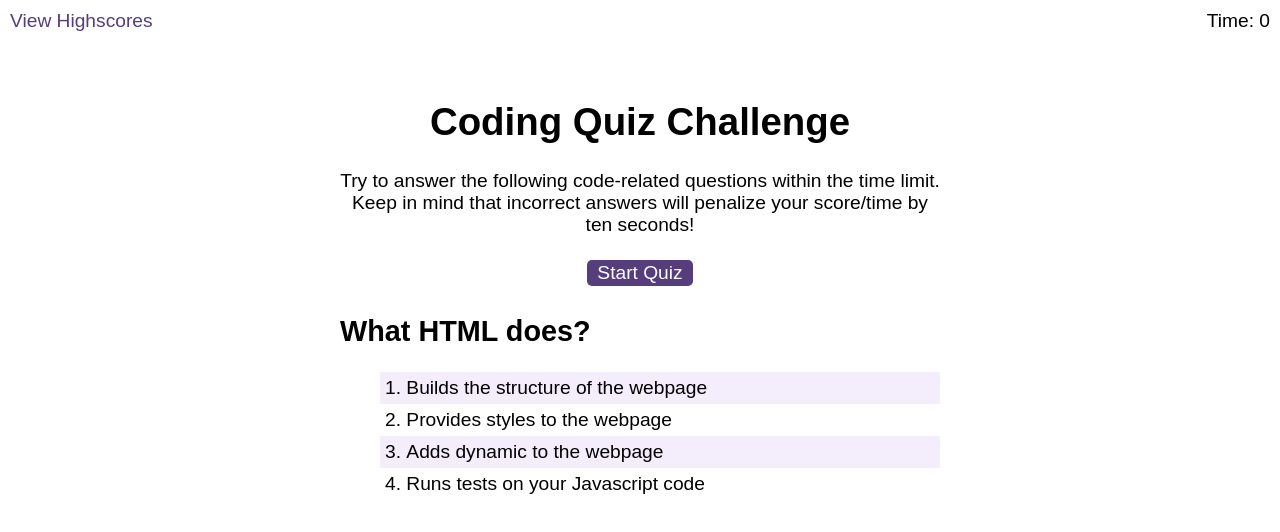
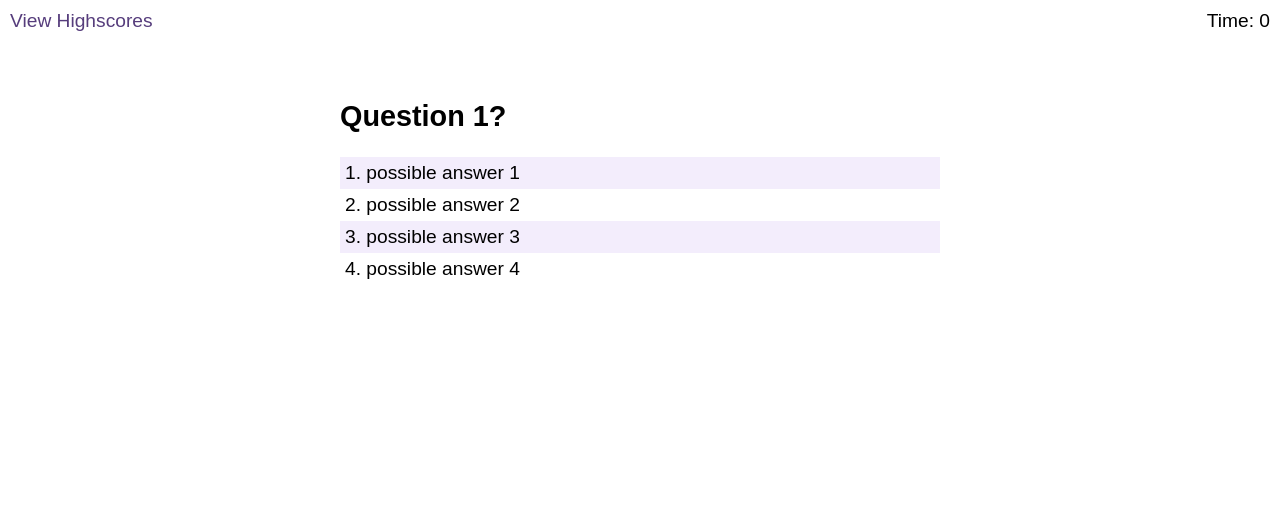
Before and after one commit to AstaRem/coding-quiz-timed, a plain HTML site: page index.html in a window 1280 px wide. Both pictures are taken after a click on the button "Start Quiz". Drawn offline with Linux system fonts and the light colour scheme.

Commit message:
dynamically displays the question, but can't get the choice text yet

```diff
--- a/assets/js/logic.js
+++ b/assets/js/logic.js
@@ -1,31 +1,41 @@
-const startBtn = document.querySelector("#start")
-let questionsSection = document.querySelector("#questions")
-let choices = document.querySelector("#choices")
-let questionTitle = document.querySelector("#question-title")
+const startBtn = document.querySelector("#start");
+let questionsSection = document.querySelector("#questions");
+let choices = document.querySelector("#choices");
+let questionTitle = document.querySelector("#question-title");
+const startScreen = document.querySelector("#start-screen");
+let newClassName = "";
+
+
+startBtn.addEventListener("click", function(event){
+    console.log("start button clicked!")
+    startScreen.remove();
+    questionsSection.style.display = 'block';
+
+    questionTitle.innerHTML = questions[0].question;
+    for (i = 0; i < questions[0].choice.length; i++){
+        let choice = document.createElement("li");
+        choice.className = "choice";
+        newClassName = choice.className;
+        choice.innerHTML = questions[0].choice[i];
+        choices.appendChild(choice);
+        console.log(newClassName);
+
+    }
 
 
 
-startBtn.addEventListener("click", function(){
-    console.log("start button clicked!")
-    // console.log(questions.question1.questions)
-    questionsSection.style.display = 'block';
-    questionTitle.innerHTML = questions[0].question;
-
-    let choice1 = document.createElement("li");
-    choice1.innerHTML = questions[0].choice1;
-    choices.appendChild(choice1);
-
-    let choice2 = document.createElement("li");
-    choice2.innerHTML = questions[0].choice2;
-    choices.appendChild(choice2);
-
-    let choice3 = document.createElement("li");
-    choice3.innerHTML = questions[0].choice3;
-    choices.appendChild(choice3);
-
-    let choice4 = document.createElement("li");
-    choice4.innerHTML = questions[0].choice4;
-    choices.appendChild(choice4);
+    }
 
 
-})
+
+)
+
+let userAnswer = "";
+
+
+function myFunction(){
+    userAnswer = document.querySelector(".choice").textContent;
+    console.log("onclick was used")
+    console.log(userAnswer);
+
+}
--- a/assets/js/questions.js
+++ b/assets/js/questions.js
@@ -1,14 +1,44 @@
 
 const questions = [
 {
-    question: "What HTML does?",
-    choice1: "Builds the structure of the webpage",
-    choice2: "Provides styles to the webpage",
-    choice3: "Adds dynamic to the webpage",
-    choice4: "Runs tests on your Javascript code",
-    answer: "Builds the structure of the webpage"
+    question: "Question 1?",
+    choice: ["possible answer 1", "possible answer 2", "possible answer 3", "possible answer 4"],
+    answer: "possible answer 1"
+},
+{
+    question: "Question 2?",
+    choice1: "possible answer 1",
+    choice2: "possible answer 2",
+    choice3: "possible answer 3",
+    choice4: "possible answer 4",
+    answer: "correct answer"
+},
+{
+    question: "Question 3?",
+    choice1: "possible answer 1",
+    choice2: "possible answer 2",
+    choice3: "possible answer 3",
+    choice4: "possible answer 4",
+    answer: "correct answer"
+},
+{
+    question: "Question 4?",
+    choice1: "possible answer 1",
+    choice2: "possible answer 2",
+    choice3: "possible answer 3",
+    choice4: "possible answer 4",
+    answer: "correct answer"
+},
+{
+    question: "Question 5?",
+    choice1: "possible answer 1",
+    choice2: "possible answer 2",
+    choice3: "possible answer 3",
+    choice4: "possible answer 4",
+    answer: "correct answer"
+},
 
-}
+
 
 
 ]
--- a/index.html
+++ b/index.html
@@ -27,7 +27,8 @@
 
       <div id="questions" class="hide">
         <h2 id="question-title">your question could be here</h2>
-        <ul id="choices" class="choices"></ul>
+        <ol id="choices" class="choices" onclick="myFunction()">
+        </ol>
       </div>
 
       <div id="end-screen" class="hide">
```
